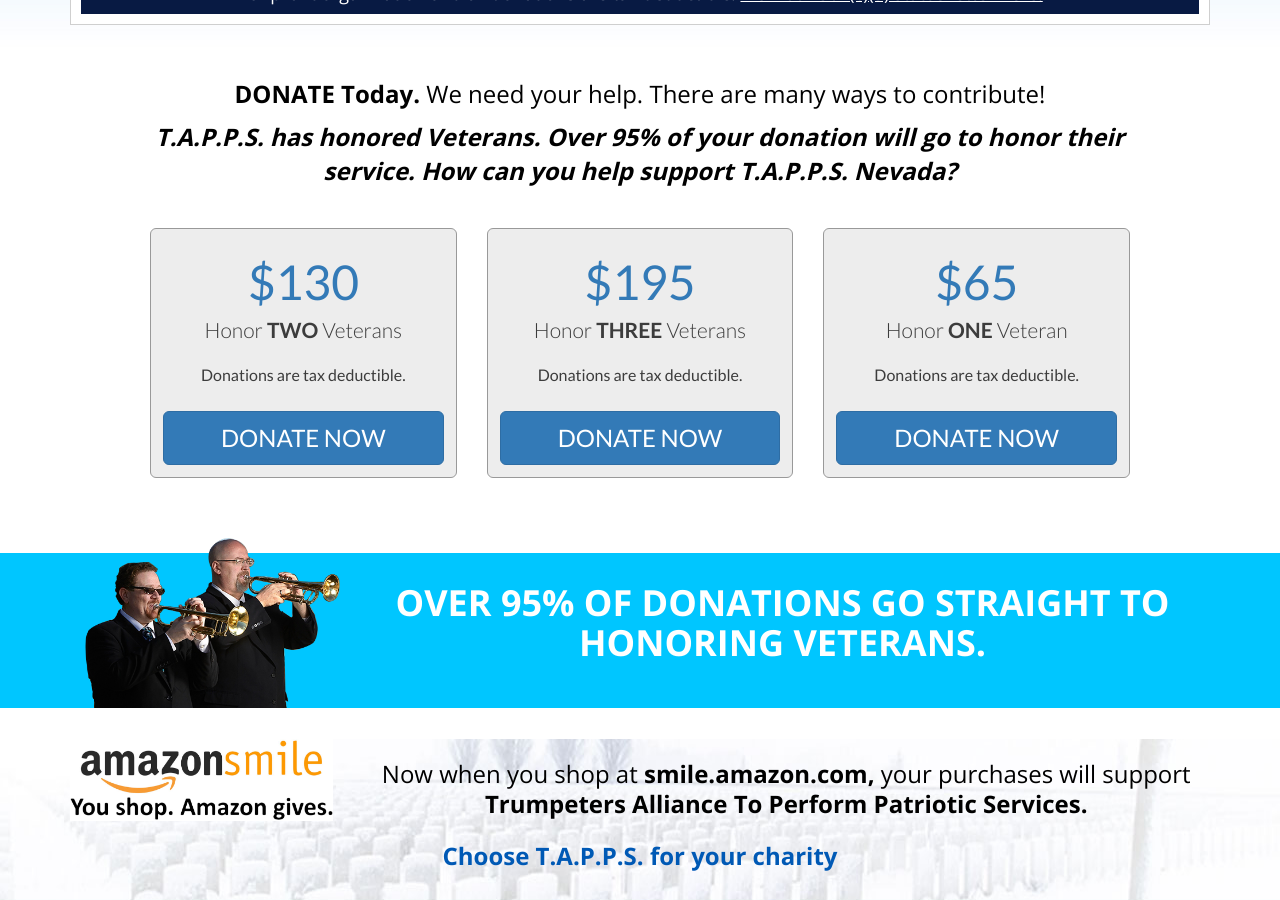
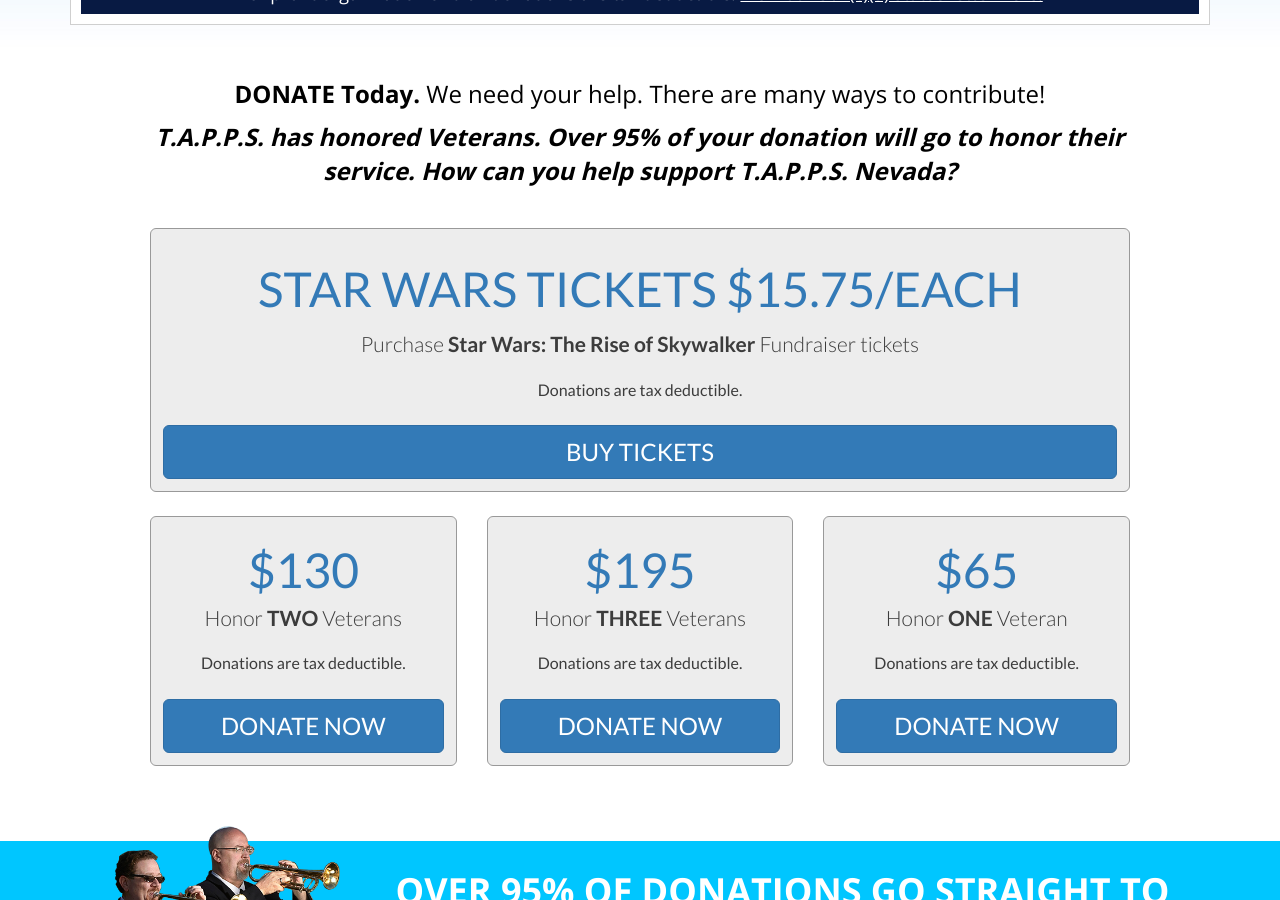
Before and after one commit to rg45-com/tappsnevada.org, a Jekyll site: the page built from donate.md, in a window 1280 px wide and 900 px high, scrolled down 448 px. Built offline with Jekyll 4.4.1, drawn with Linux system fonts in a browser that asks for light colours; nearby versions of some CDN libraries.

Commit message:
launching the Star Wars event page

```diff
--- a/donate.md
+++ b/donate.md
@@ -40,6 +40,23 @@ title: "Donate & help honor Veterans with live Taps"
           	<h4 class="donate-p1"><span>DONATE Today.</span> We need your help. There are many ways to contribute!</h4>
               <p class="donate-p2">T.A.P.P.S. has honored <span id="vets_helped_count"></span> Veterans.  Over 95% of your donation will go to honor their service. How can you help support T.A.P.P.S. Nevada?</p>
               <div class="donate-box">
+                <div class="row">
+                  <div class="col-sm-12">
+                    <div class="card card-price">
+                      <div class="card-body">
+                        <div class="price" style="line-height: 1em;">STAR WARS TICKETS $15.75/each</div>
+                        <div class="lead">Purchase <b>Star Wars: The Rise of Skywalker</b> Fundraiser tickets</div>
+                        <ul class="details">
+                          <li>Donations are tax deductible.</li>
+                        </ul>
+                        <form name="PrePage" method="post" action="https://Simplecheckout.authorize.net/payment/CatalogPayment.aspx">
+                          <input type="hidden" name="LinkId" value="e4819acd-b6eb-4f6d-97d6-ca9e2736b685"/>
+                          <input class="btn btn-primary btn-lg btn-block buy-now" style="font-size: 24px;" type="submit" name="donate_btn" value="BUY TICKETS">
+                        </form>
+                      </div>
+                    </div>
+                  </div><!-- /.col -->
+                </div>
                 <div class="row">
 
 
```
Also changed, not shown: _posts/events/2019-12-04-tapps-presents-star-wars-rise-of-skywalker-movie-fundraiser.md (+1 -1 lines).
